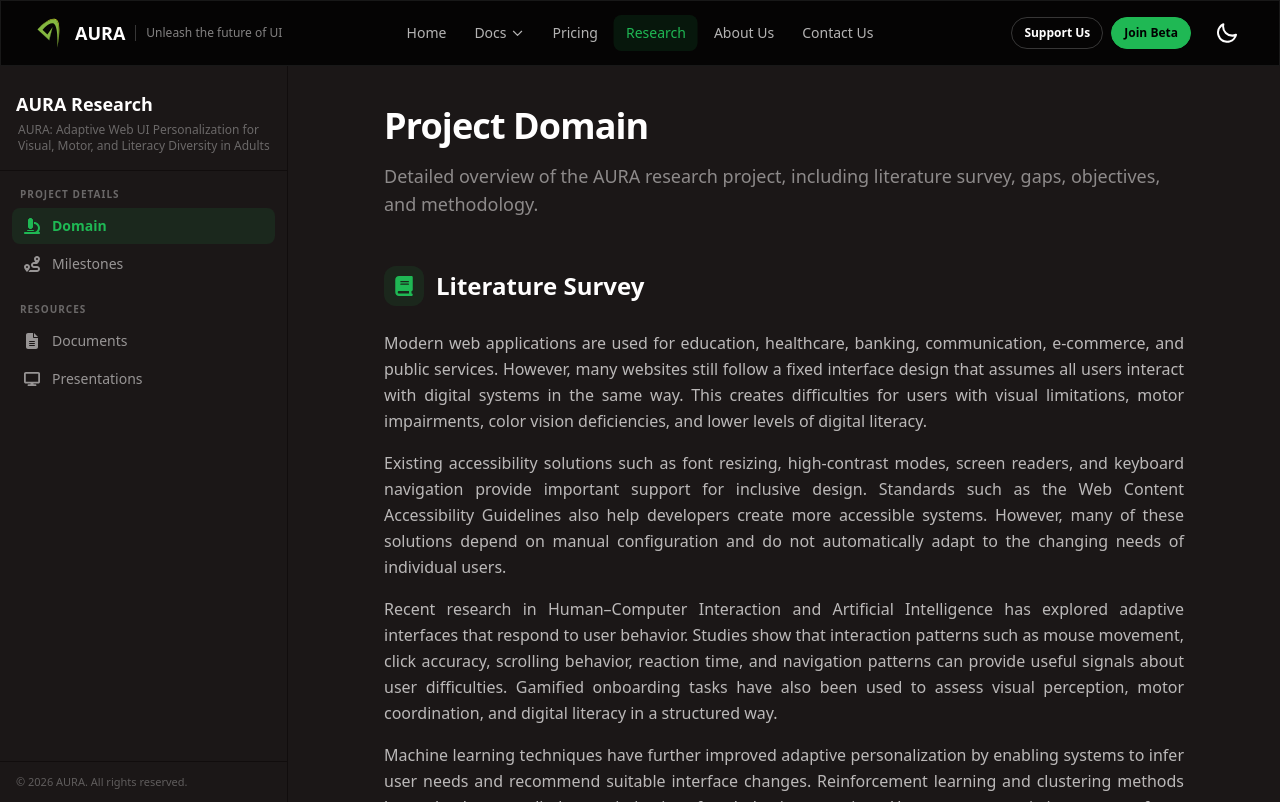
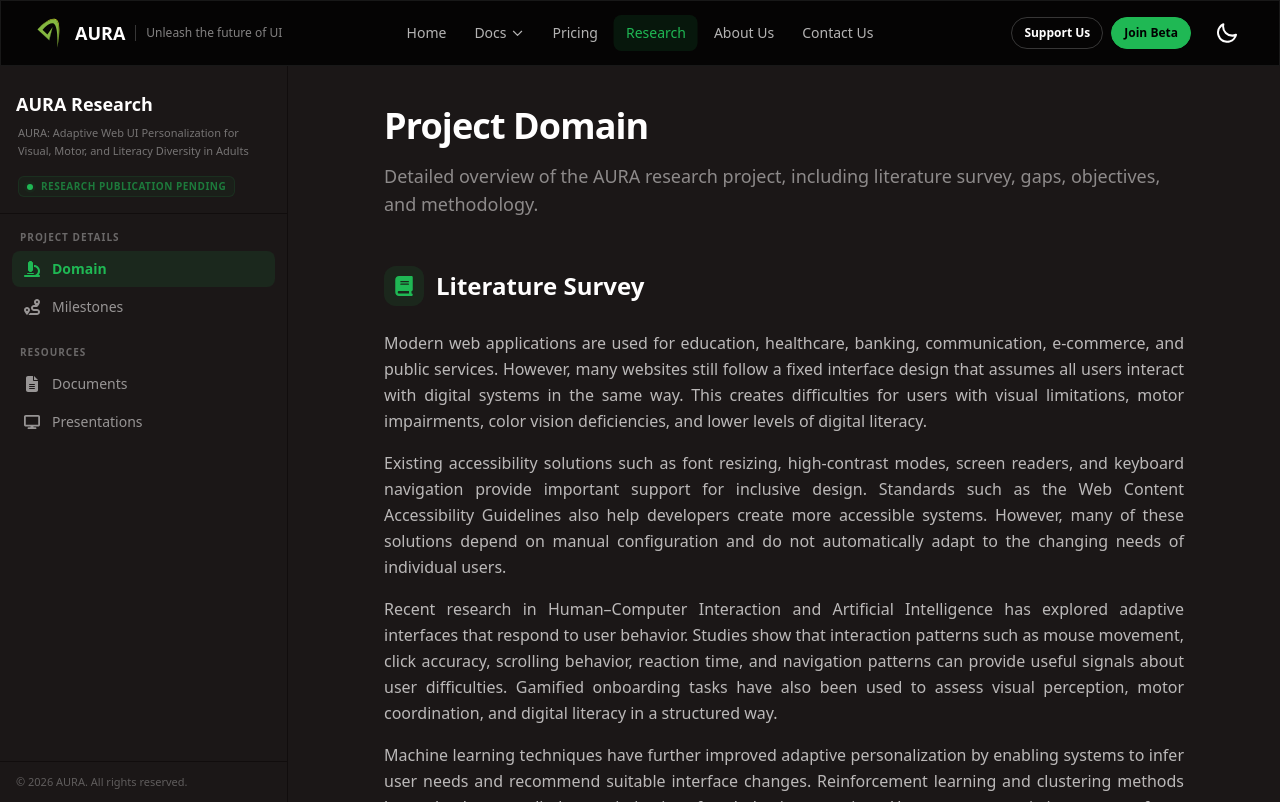
Before and after one commit to RP-25-26J-474/AURA-Website, a React (Vite) app in the folder aura-web/: page /research/domain in a window 1280 px wide. Built offline with nearby package versions, Linux system fonts and the light colour scheme.

Commit message:
feat: research publication pending badge

```diff
--- a/aura-web/src/routes/research/ResearchSidebar.jsx
+++ b/aura-web/src/routes/research/ResearchSidebar.jsx
@@ -27,7 +27,18 @@ export default function ResearchSidebar({ onNavigate }) {
         <h2 className="text-lg font-bold text-base-content flex items-center gap-2">
           AURA Research
         </h2>
-        <p className="text-xs text-base-content/35 mt-1 ml-0.5">AURA: Adaptive Web UI Personalization for Visual, Motor, and Literacy Diversity in Adults </p>
+        <p className="text-[11px] leading-relaxed text-base-content/40 mt-1.5 ml-0.5">
+          AURA: Adaptive Web UI Personalization for Visual, Motor, and Literacy Diversity in Adults
+        </p>
+        <div className="mt-3 ml-0.5">
+          <span className="inline-flex items-center gap-2 px-2 py-0.5 rounded-md bg-primary/5 border border-primary/10 text-[10px] font-bold uppercase tracking-wider text-primary/60">
+            <span className="relative flex h-1.5 w-1.5">
+              <span className="animate-ping absolute inline-flex h-full w-full rounded-full bg-primary opacity-75"></span>
+              <span className="relative inline-flex rounded-full h-1.5 w-1.5 bg-primary"></span>
+            </span>
+            Research Publication Pending
+          </span>
+        </div>
       </div>
 
       {/* Scrollable nav */}
```
